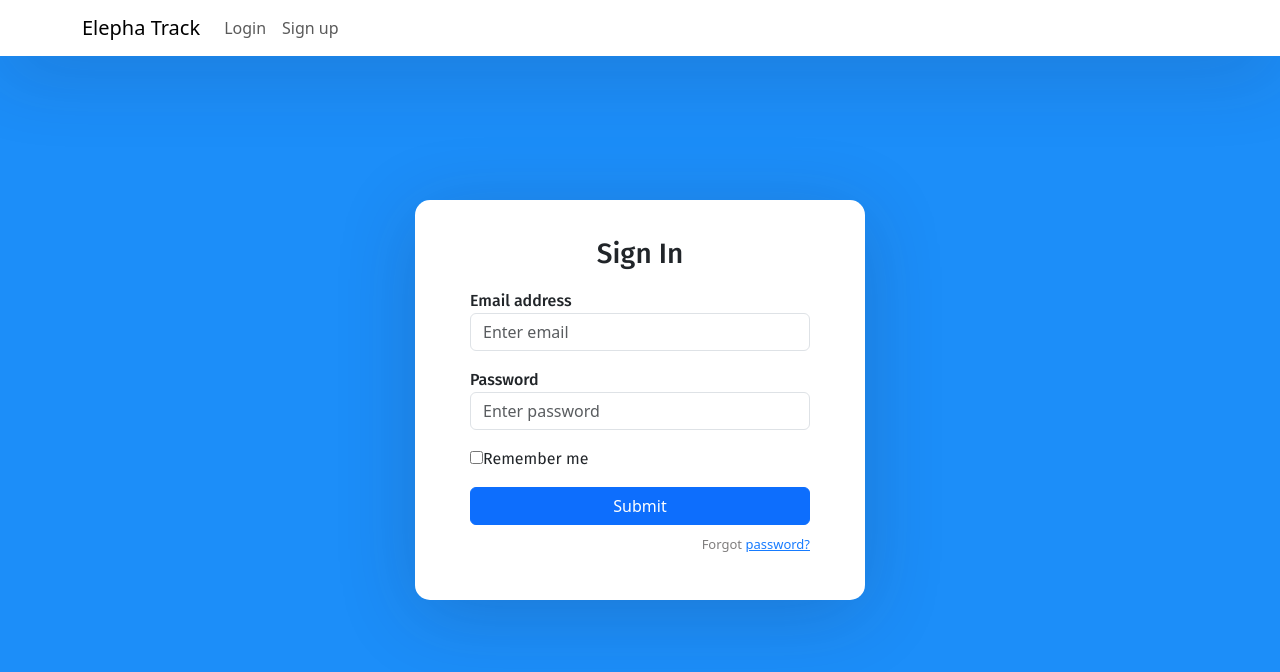
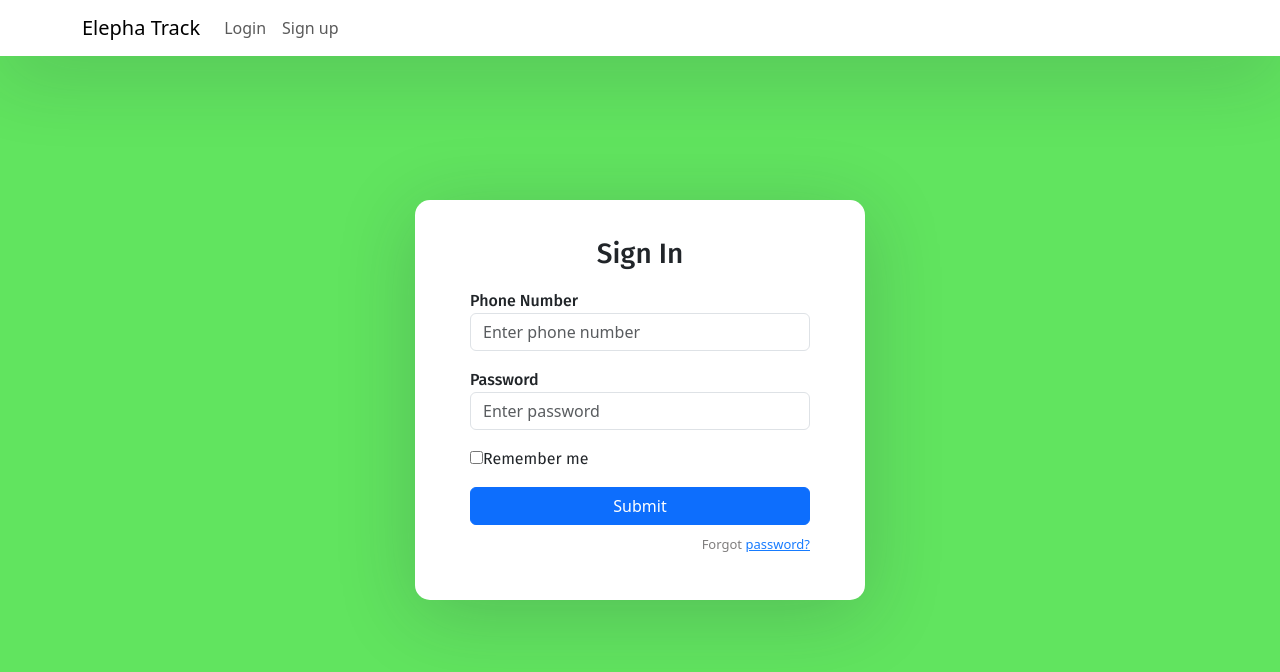
Before and after one commit to VidathChamikara/ElephaTrack-Elephants-Tracking-System, a React (Create React App) app in the folder client/: page / in a window 1280 px wide. Shown: the top 672 px of the page. Built offline with nearby package versions, Linux system fonts and the light colour scheme.

Commit message:
minor changes

```diff
--- a/client/src/components/login_component.js
+++ b/client/src/components/login_component.js
@@ -43,11 +43,11 @@ export default class Login extends Component {
         <h3>Sign In</h3>
 
         <div className="mb-3">
-          <label>Email address</label>
+          <label>Phone Number</label>
           <input
-            type="email"
+            type="tel"
             className="form-control"
-            placeholder="Enter email"
+            placeholder="Enter phone number"
             onChange={(e) => this.setState({ email: e.target.value})}
           />
         </div>
--- a/client/src/components/signup_component.js
+++ b/client/src/components/signup_component.js
@@ -98,6 +98,7 @@ export default class SignUp extends Component {
     }).then((res) => res.json())
       .then((data) => {
         console.log(data, "userRegister");
+        alert("Successfully Sign Up");
       });
     }else{
       alert("Please Verify Mobile");
--- a/client/src/index.css
+++ b/client/src/index.css
@@ -4,7 +4,7 @@
   box-sizing: border-box;
 }
 body {
-  background: #1c8ef9 !important;
+  background: #61e45f !important;
   min-height: 100vh;
   display: flex;
   font-weight: 400;
```
